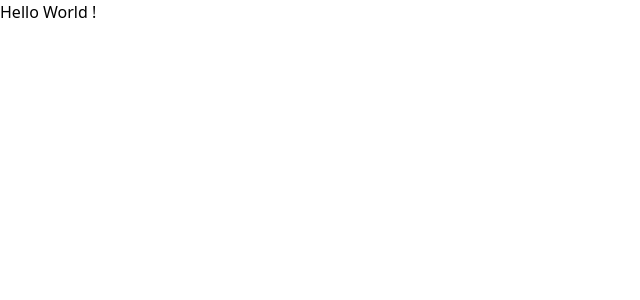
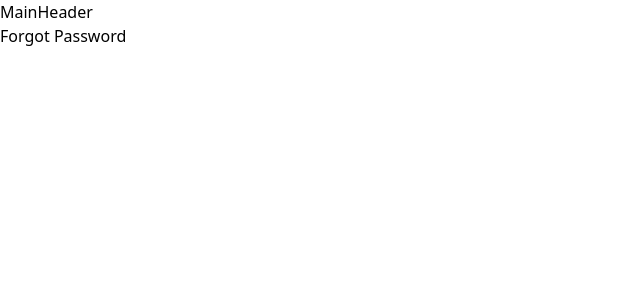
Before and after one commit to AzzaSallam/Realtor-React-app, a React (Create React App) app: page /forgot-password in a window 1280 px wide. Shown: the top 300 px of the page, without its empty margins (0-640 px from the left). Built offline with nearby package versions, Linux system fonts and the light colour scheme.

Commit message:
Add pages ang handel routes

```diff
--- a/package.json
+++ b/package.json
@@ -8,6 +8,8 @@
     "@testing-library/user-event": "^13.5.0",
     "react": "^18.2.0",
     "react-dom": "^18.2.0",
+    "react-router": "^6.15.0",
+    "react-router-dom": "^6.15.0",
     "react-scripts": "5.0.1",
     "web-vitals": "^2.1.4"
   },
--- a/src/App.js
+++ b/src/App.js
@@ -1,10 +1,30 @@
+import { createBrowserRouter , RouterProvider } from "react-router-dom";
+
+import Home from "./Pages/Home";
+import Profile from './Pages/Profile';
+import Offers from './Pages/Offers';
+import SignIn from './Pages/SignIn';
+import SignUp from './Pages/SignUp';
+import ForgotPassword from './Pages/ForgotPassword';
+import Root from "./Pages/Root";
+
+
+const routerContainer = createBrowserRouter([
+  {
+    path : '/' , element : <Root/> ,
+    children:[
+      {index : true , element: <Home/>},
+      {path : '/offers' , element: <Offers/>},
+      {path : 'profile' , element: <Profile/>},
+      {path : 'sign-in' , element: <SignIn/>},
+      {path : 'sign-up' , element: <SignUp/>},
+      {path : 'forgot-password' , element: <ForgotPassword/>},
+    ]
+  }
+])
 
 function App() {
-  return (
-    <>
-      <h1>Hello World !</h1>
-    </>
-  );
+  return <RouterProvider router={routerContainer}/>
 }
 
 export default App;
--- /dev/null
+++ b/src/Component/MainHeader.jsx
@@ -0,0 +1,7 @@
+import React from 'react'
+
+export default function MainHeader() {
+    return (
+        <div>MainHeader</div>
+    );
+};
--- /dev/null
+++ b/src/Pages/ForgotPassword.jsx
@@ -0,0 +1,9 @@
+import React from 'react'
+
+const ForgotPassword = ()=> {
+    return (
+        <div>Forgot Password</div>
+    );
+};
+
+export default ForgotPassword;
--- /dev/null
+++ b/src/Pages/Home.jsx
@@ -0,0 +1,9 @@
+import React from 'react'
+
+const Home = ()=> {
+    return (
+        <div>Home</div>
+    );
+};
+
+export default Home;
--- /dev/null
+++ b/src/Pages/Offers.jsx
@@ -0,0 +1,9 @@
+import React from 'react'
+
+const Offers = ()=> {
+    return (
+        <div>Offers</div>
+    );
+};
+
+export default Offers;
--- /dev/null
+++ b/src/Pages/Profile.jsx
@@ -0,0 +1,9 @@
+import React from 'react'
+
+const Profile = ()=> {
+    return (
+        <div>Profile</div>
+    );
+};
+
+export default Profile;
--- /dev/null
+++ b/src/Pages/Root.jsx
@@ -0,0 +1,14 @@
+import { Outlet } from "react-router";
+
+import MainHeader from "../Component/MainHeader";
+
+import React from 'react'
+
+export default function Root() {
+    return <>
+        <MainHeader/>
+        <main>
+            <Outlet/>
+        </main>
+    </>
+};
--- /dev/null
+++ b/src/Pages/SignIn.jsx
@@ -0,0 +1,9 @@
+import React from 'react'
+
+const SignIn = ()=> {
+    return (
+        <div>Sign In</div>
+    );
+};
+
+export default SignIn;
--- /dev/null
+++ b/src/Pages/SignUp.jsx
@@ -0,0 +1,9 @@
+import React from 'react'
+
+const SignUp = ()=> {
+    return (
+        <div>Sign Up</div>
+    );
+};
+
+export default SignUp;
```
Also changed, not shown: 1 other file (tests, documents, lock files or other folders).
